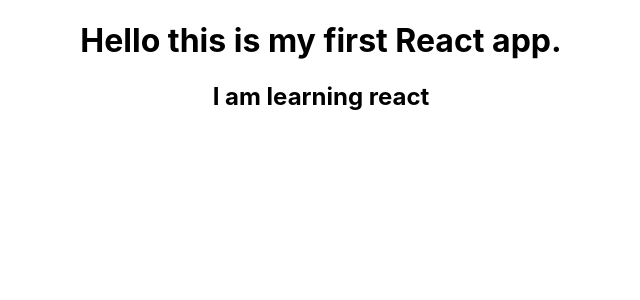
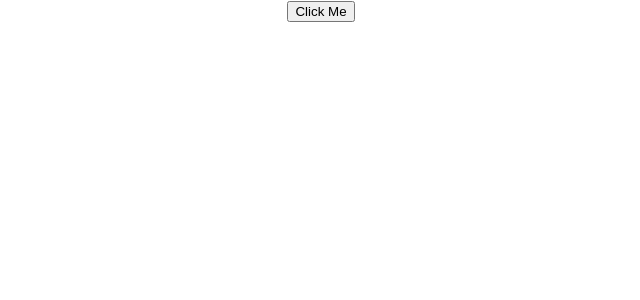
Before and after one commit to tylerfurgalack/Button-App, a React (Create React App) app: page / in a window 1280 px wide. Shown: the top 300 px of the page, without its empty margins (319-959 px from the left). Built offline with nearby package versions, Linux system fonts and the light colour scheme.

Commit message:
first commit
button display

```diff
--- a/src/App.js
+++ b/src/App.js
@@ -1,11 +1,10 @@
 import logo from './logo.svg';
 import './App.css';
-
+import Button from './components/button';
 function App() {
   return (
     <div className="App">
-     <h1>Hello this is my first React app.</h1>
-     <h2>I am learning react</h2>
+  <Button/>
     </div>
   );
 }
--- /dev/null
+++ b/src/components/button.js
@@ -0,0 +1,7 @@
+
+const Button = (props) => {
+    return (
+        <button>Click Me</button>);
+};
+
+export default Button;
```
